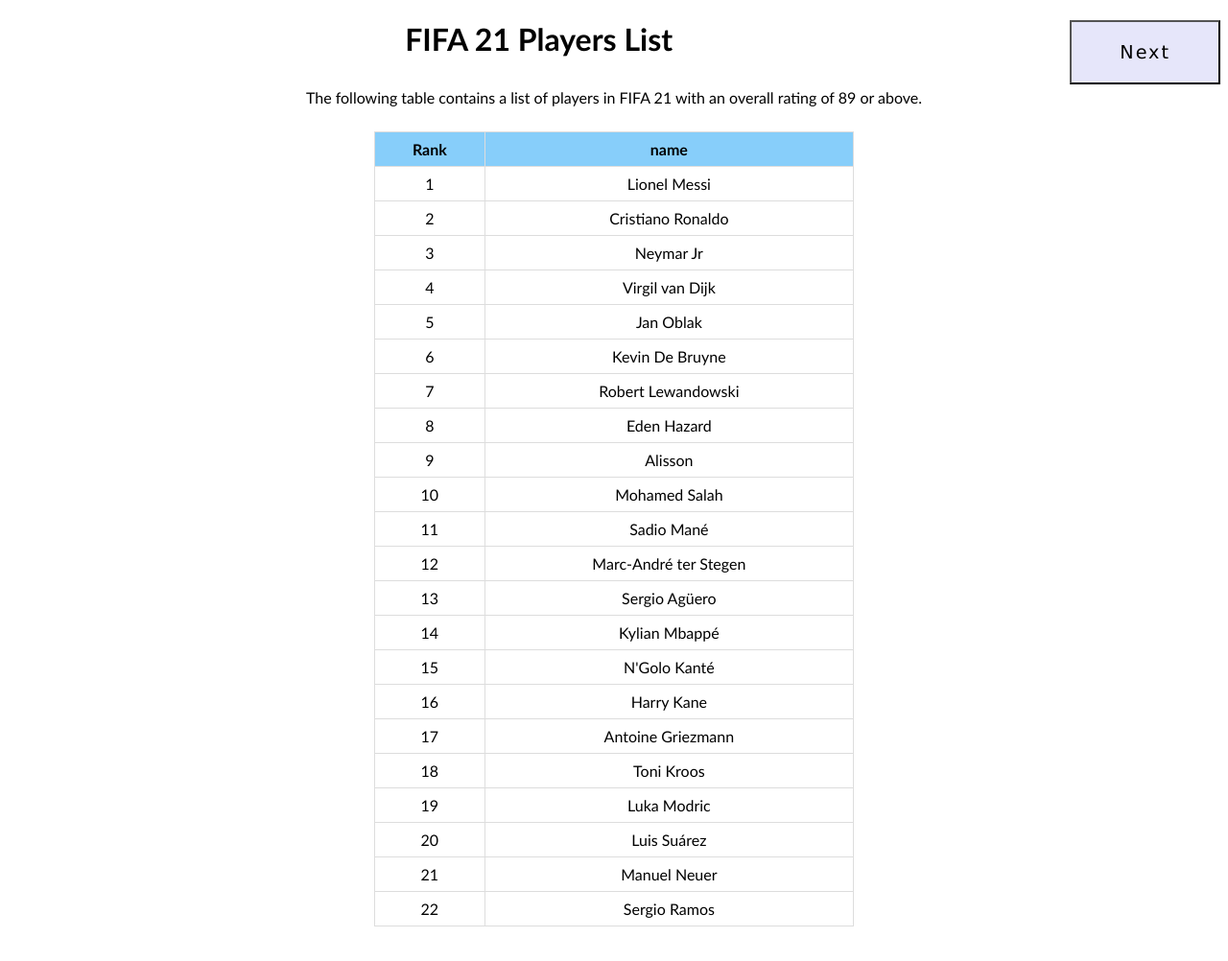
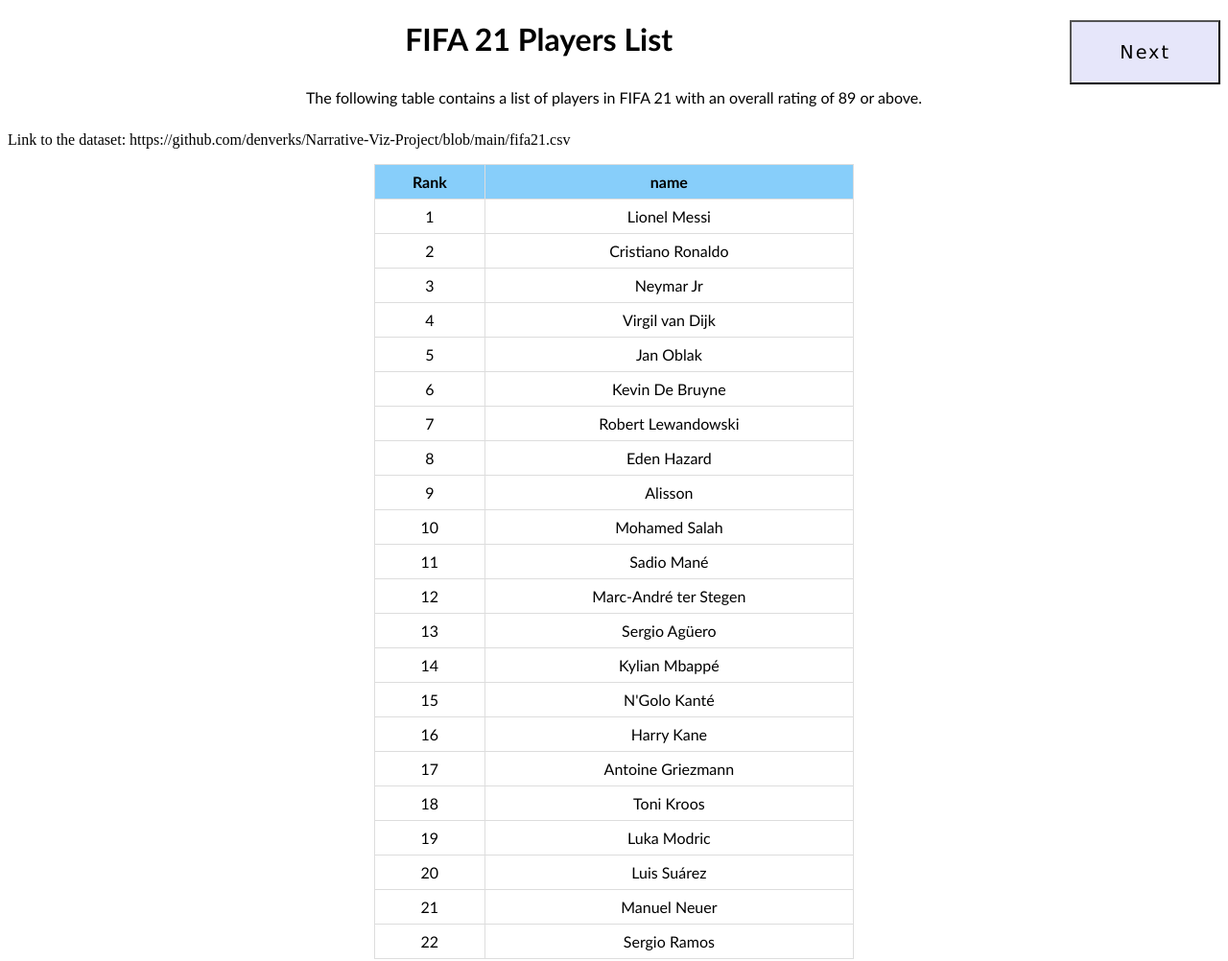
Before and after one commit to denverks/Narrative-Viz-Project, a plain HTML site: page index.html in a window 1280 px wide. Shown: the whole page at 96% size. Before the commit the page ends 974 px from the top, so only its background shows below. Drawn offline with nearby package versions, Linux system fonts and the light colour scheme.

Commit message:
Updated "index.html"

```diff
--- a/index.html
+++ b/index.html
@@ -13,6 +13,7 @@
       </center>
     </h1>
     <p class="p1">The following table contains a list of players in FIFA 21 with an overall rating of 89 or above.</p>
+    <p class="p2">Link to the dataset: https://github.com/denverks/Narrative-Viz-Project/blob/main/fifa21.csv</p>
 
     <!-- Add a container for the table -->
     <div id="tableContainer"></div>
```
